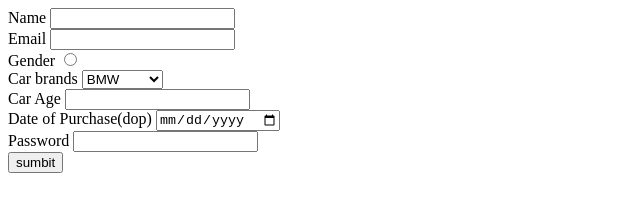
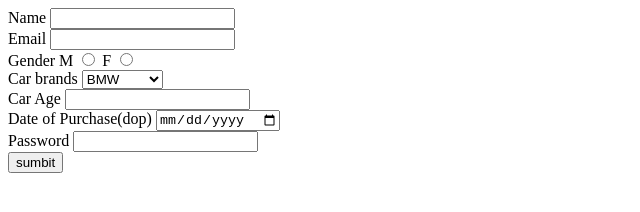
Before and after one commit to acciojob/car-insurance-form-Akashx2606, a website: page main.html in a window 1280 px wide. Shown: the full height of the page, 0-640 px from the left. Drawn offline with Linux system fonts and the light colour scheme.

Commit message:
created a submission

```diff
--- a/main.html
+++ b/main.html
@@ -18,7 +18,11 @@
 		</div>
 		<div>
 		   <label>Gender</label>
+		   <label>M</label>
 		   <input name="gender" type="radio" required>
+			<label>F</label>
+		   <input name="gender" type="radio" required>
+			</label>
 		</div>
 		<div>
 		   <label for="cars">Car brands</label>
```
